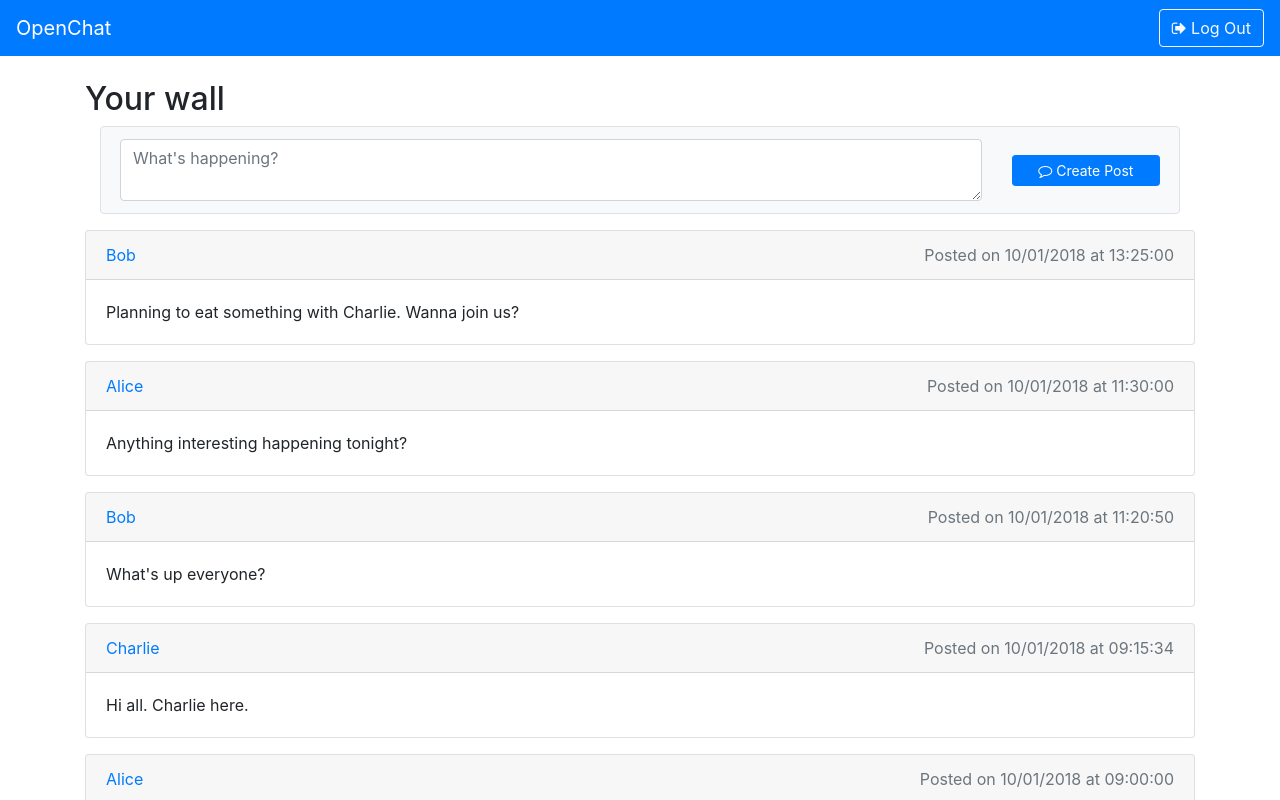
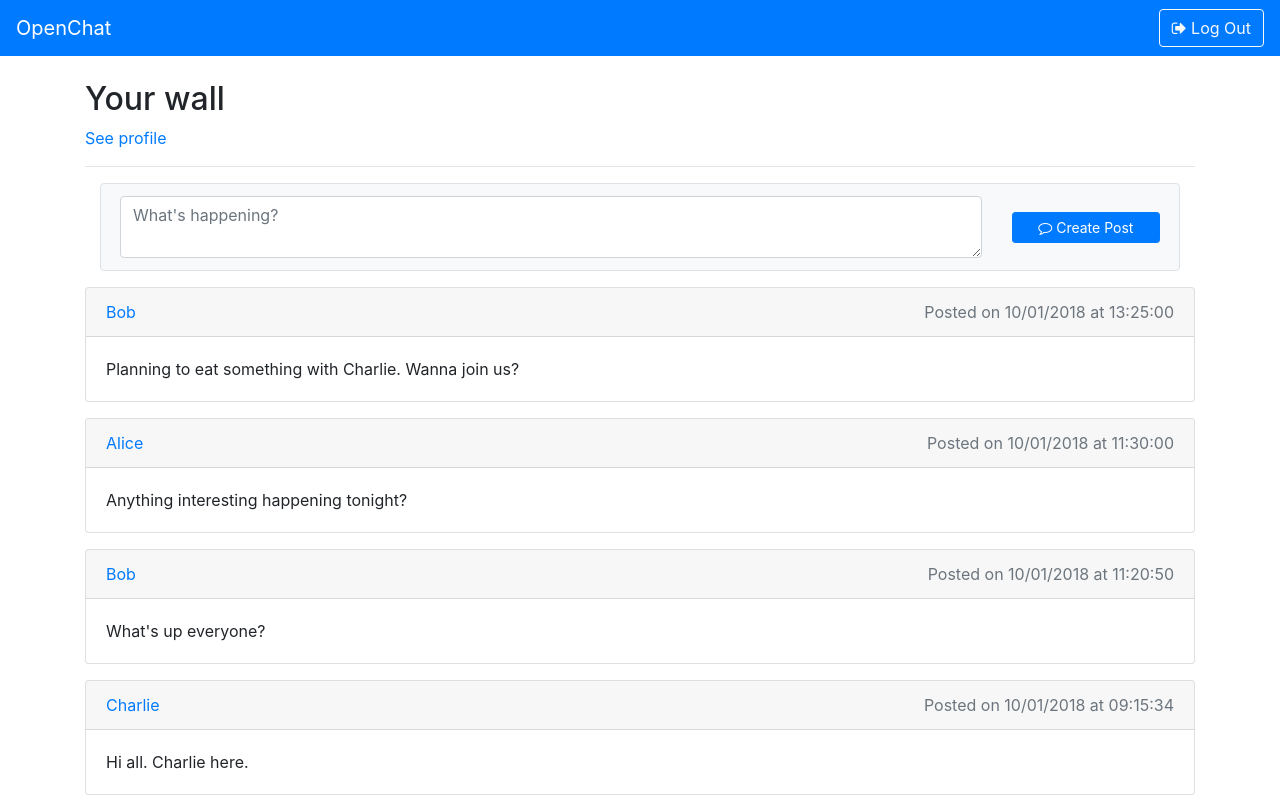
Before and after one commit to sandromancuso/cleancoders_openchat_webclient, a React (Create React App) app: page / in a window 1280 px wide. Shown: the top 800 px of the page. Built offline with nearby package versions, Linux system fonts and the light colour scheme; sample sign-in values are in the browser's storage.

Commit message:
Add link to profile

```diff
--- a/src/components/Wall.js
+++ b/src/components/Wall.js
@@ -1,4 +1,6 @@
 import React, { Component } from 'react'
+import PropTypes from 'prop-types'
+import { Link } from 'react-router-dom'
 import Post from 'components/Post'
 import PostCreator from 'components/PostCreator'
 import userService from 'services/User'
@@ -11,6 +13,10 @@ class Wall extends Component {
       user: {},
       list: []
     }
+  }
+
+  static contextTypes = {
+    router: PropTypes.object.isRequired
   }
 
   list () {
@@ -30,6 +36,11 @@ class Wall extends Component {
             `${this.state.user.name}'s wall`
           }
         </h2>
+        {this.isOwnWall() ?
+          <Link to={`/profile/`}>See profile</Link> :
+          <Link to={`/profile/${this.state.user.id}`}>See {this.state.user.name}'s profile</Link>
+        }
+        <hr />
         {this.isOwnWall() ?
           <PostCreator /> :
           null
```
Also changed, not shown: 1 other file (tests, documents, lock files or other folders).
